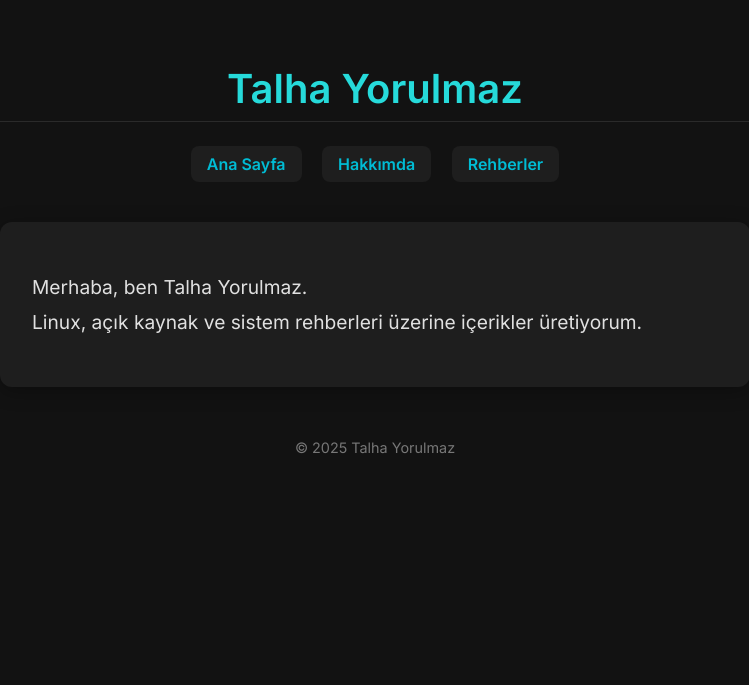
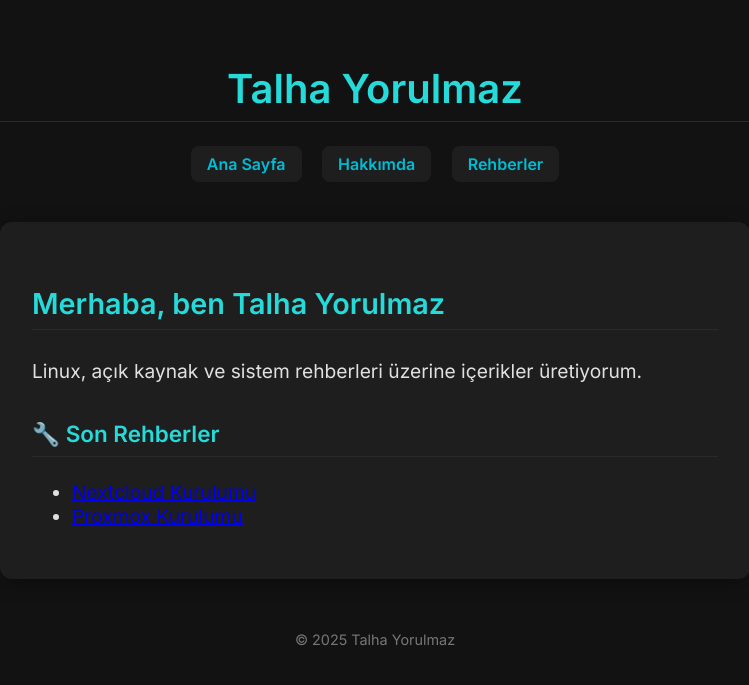
Before and after one commit to talhayrlmz/talhayorulmaz.github.io, a Jekyll site: the page built from index.md, in a window 1280 px wide. Shown: the top 685 px of the page, without its empty margins (265-1014 px from the left). Built offline with Jekyll 4.4.1, drawn with Linux system fonts in a browser that asks for light colours.

Commit message:
Update index.md

```diff
--- a/index.md
+++ b/index.md
@@ -3,5 +3,15 @@ layout: default
 title: Ana Sayfa
 ---
 
-Merhaba, ben Talha Yorulmaz.
-Linux, açık kaynak ve sistem rehberleri üzerine içerikler üretiyorum.
+<div class="card">
+  <h2>Merhaba, ben Talha Yorulmaz</h2>
+  <p>Linux, açık kaynak ve sistem rehberleri üzerine içerikler üretiyorum.</p>
+</div>
+
+<div class="card">
+  <h3>🔧 Son Rehberler</h3>
+  <ul>
+    <li><a href="/rehberler/nextcloud">Nextcloud Kurulumu</a></li>
+    <li><a href="/rehberler/proxmox">Proxmox Kurulumu</a></li>
+  </ul>
+</div>
```
